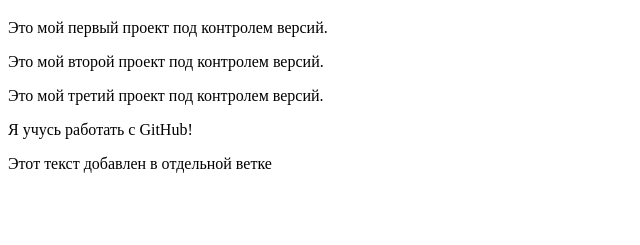
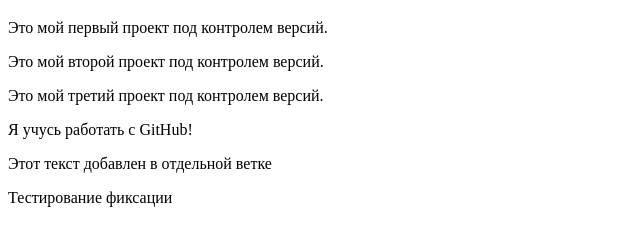
Before and after one commit to SovaNoYoru/Github-practice, a plain HTML site: page index.html in a window 1280 px wide. Shown: the part 61-306 px from the top of the page, without its empty margins (0-640 px from the left). Drawn offline with Linux system fonts and the light colour scheme.

Commit message:
Тестирую фиксацию

```diff
--- a/index.html
+++ b/index.html
@@ -12,5 +12,6 @@
     <p>Это мой третий проект под контролем версий.</p>
     <p>Я учусь работать с GitHub!<p>
     <p>Этот текст добавлен в отдельной ветке</p>
+    <P>Тестирование фиксации</P>
 </body>
 </html>
```
